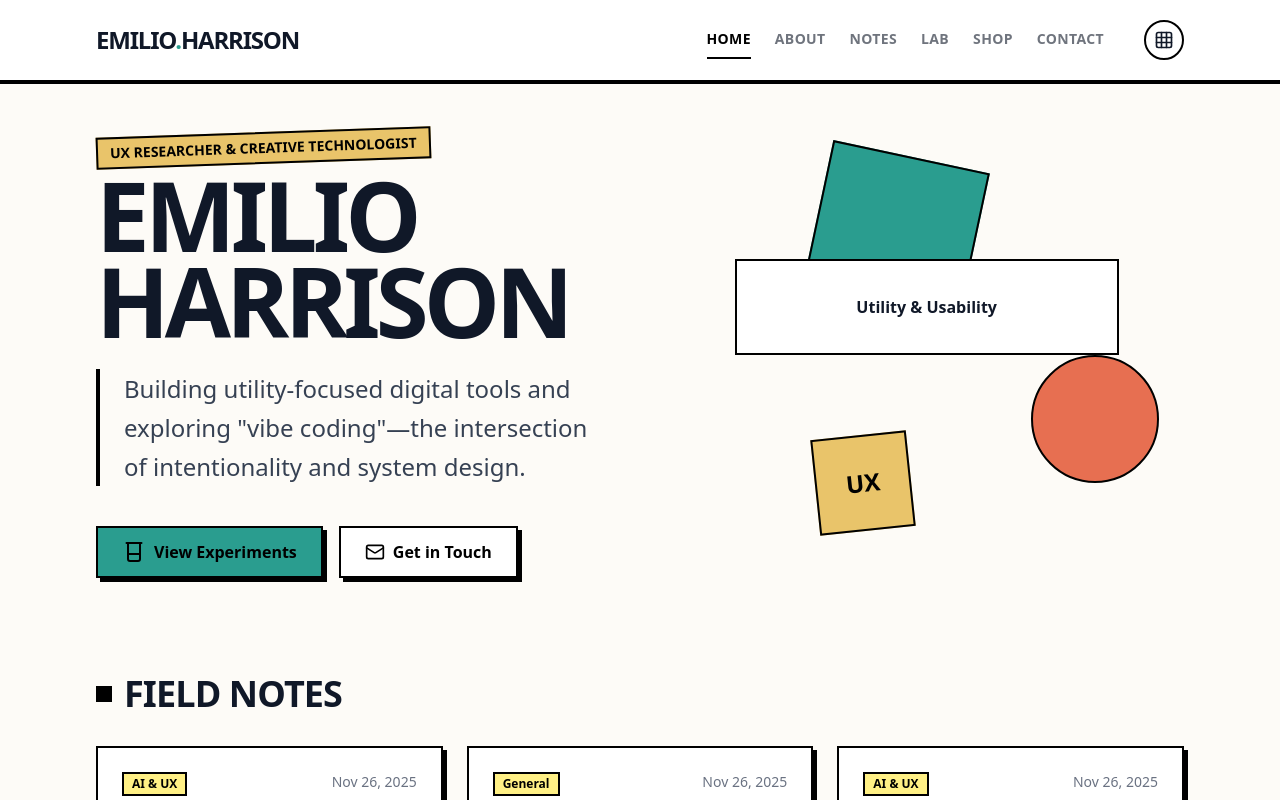
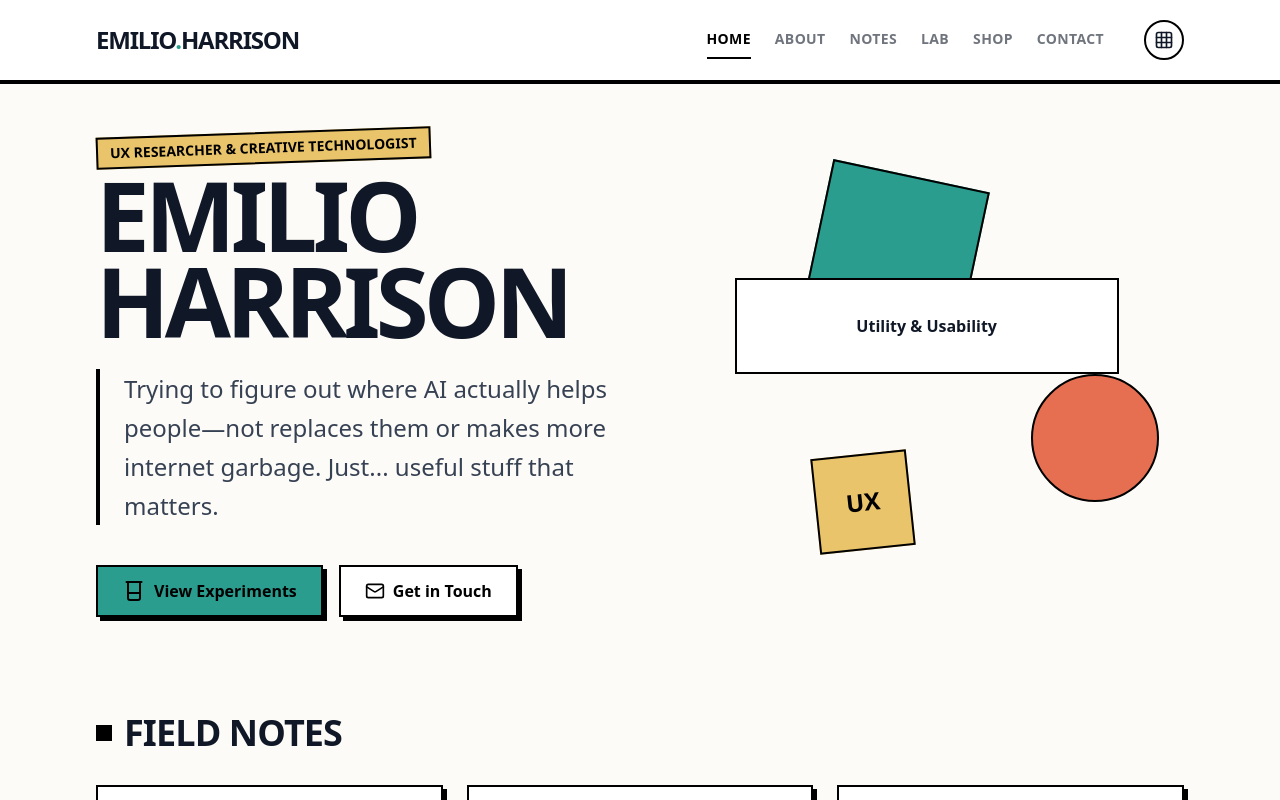
Before and after one commit to EmilioEH/emilioharrison-com, a React (Vite) app: page / in a window 1280 px wide. Shown: the top 800 px of the page. Built offline with nearby package versions, Linux system fonts and the light colour scheme.

Commit message:
refactor: extract Contact page from placeholders and update hero section description

```diff
--- a/src/App.jsx
+++ b/src/App.jsx
@@ -3,7 +3,8 @@ import { BrowserRouter, Routes, Route } from 'react-router-dom';
 import Layout from './components/Layout';
 import Home from './pages/Home';
 import About from './pages/About';
-import { Shop, Contact } from './pages/Placeholders';
+import { Shop } from './pages/Placeholders';
+import Contact from './pages/Contact';
 import FieldNotes from './pages/FieldNotes';
 import BlogPost from './pages/BlogPost';
 import Lab from './pages/Lab';
--- a/src/components/Hero.jsx
+++ b/src/components/Hero.jsx
@@ -17,7 +17,7 @@ const Hero = ({ theme }) => {
                     EMILIO<br />HARRISON
                 </h1>
                 <p className={`text-xl md:text-2xl max-w-lg leading-relaxed border-l-4 pl-6 ${theme.id === 'blueprint' ? 'border-blue-200 text-blue-200' : 'border-black text-gray-700'}`}>
-                    Building utility-focused digital tools and exploring "vibe coding"—the intersection of intentionality and system design.
+                    Trying to figure out where AI actually helps people—not replaces them or makes more internet garbage. Just... useful stuff that matters.
                 </p>
                 <div className="flex flex-wrap gap-4 pt-4">
                     <BrutalButton theme={theme} color={theme.colors.primary} onClick={() => navigate('/lab')}>
--- a/src/pages/Placeholders.jsx
+++ b/src/pages/Placeholders.jsx
@@ -3,4 +3,3 @@ import SectionTitle from '../components/ui/SectionTitle';
 
 
 export const Shop = ({ theme }) => <div className="text-center py-20"><SectionTitle theme={theme}>Shop</SectionTitle><p>Shop coming soon...</p></div>;
-export const Contact = ({ theme }) => <div className="text-center py-20"><SectionTitle theme={theme}>Contact</SectionTitle><p>Get in touch...</p></div>;
```
